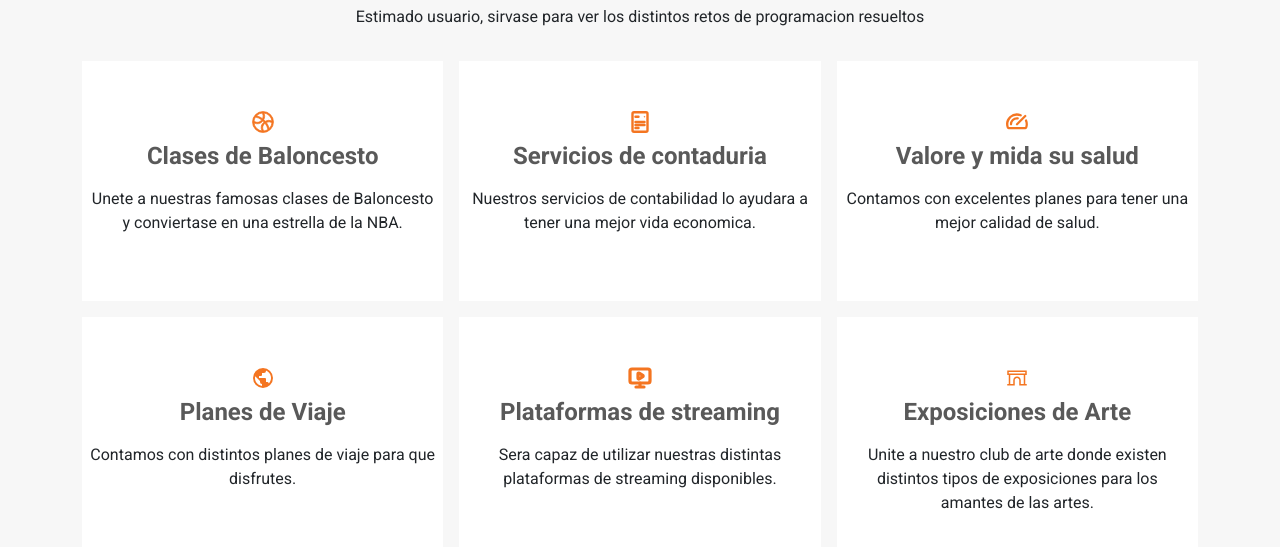
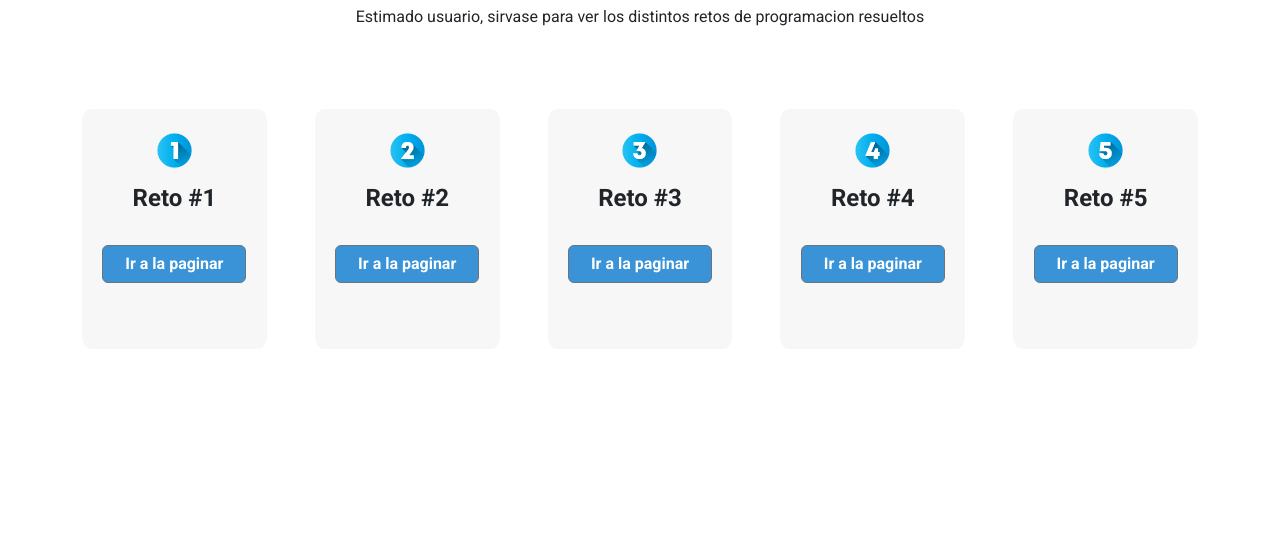
Before and after one commit to Hacknag/Tarea-2-TDW2, a plain HTML site: page index.html in a window 1280 px wide. Shown: the part 99-646 px from the top of the page. Drawn offline with nearby package versions, Linux system fonts and the light colour scheme.

Commit message:
Tarea #2 - TDW-02 - Avance #6

```diff
--- a/css/style.css
+++ b/css/style.css
@@ -11,3 +11,27 @@
     font-style: none;
 
 }
+
+.card-attribute5{
+    background-color: #f7f7f7;
+    width: 100%;
+    height: 15rem;
+    border-radius: 5%;
+}
+
+button{
+    width: 9rem;
+
+}
+
+.back-btn-b{
+    background-color: #3a93d7;
+}
+.back-btn{
+
+    color: #fff;
+    text-decoration: none;
+    font-style: none;
+    font-weight: bold;
+
+}
--- a/index.html
+++ b/index.html
@@ -10,9 +10,8 @@
       integrity="sha384-QWTKZyjpPEjISv5WaRU9OFeRpok6YctnYmDr5pNlyT2bRjXh0JMhjY6hW+ALEwIH"
       crossorigin="anonymous"
     />
-    <link rel="stylesheet" href="css/reto5.css" />
-    <link rel="icon" type="image/x-icon" href="img/html.png" />
     <link rel="stylesheet" href="css/style.css" />
+    <link rel="icon" type="image/x-icon" href="img/mainpage.png" />
   </head>
   <body>
     <div class="container">
@@ -23,149 +22,104 @@
           resueltos
         </p>
       </div>
-      <div class="row row-cols-1 row-cols-sm-2 row-cols-md-3 g-3">
+      <div class="row row-cols-1 row-cols-sm-3 row-cols-md-5 g-5 pt-5">
+        <!-- Reto #1 -->
+        <!-- Reto #1 -->
         <div class="col">
-          <div class="card-attribute5 text-center pt-4">
-            <div class="pt-4">
-              <svg
-                class="special-svg"
-                xmlns="http://www.w3.org/2000/svg"
-                width="1em"
-                height="1em"
-                viewBox="0 0 1024 1024"
-              >
-                <path
-                  fill="currentColor"
-                  d="M778.752 788.224a382.46 382.46 0 0 0 116.032-245.632a256.51 256.51 0 0 0-241.728-13.952a762.9 762.9 0 0 1 125.696 259.584m-55.04 44.224a699.65 699.65 0 0 0-125.056-269.632a256.13 256.13 0 0 0-56.064 331.968a382.7 382.7 0 0 0 181.12-62.336m-254.08 61.248A320.13 320.13 0 0 1 557.76 513.6a716 716 0 0 0-48.192-48.128a320.13 320.13 0 0 1-379.264 88.384a382.4 382.4 0 0 0 110.144 229.696a382.4 382.4 0 0 0 229.184 110.08zM129.28 481.088a256.13 256.13 0 0 0 331.072-56.448a699.65 699.65 0 0 0-268.8-124.352a382.66 382.66 0 0 0-62.272 180.8m106.56-235.84a762.9 762.9 0 0 1 258.688 125.056a256.51 256.51 0 0 0-13.44-241.088A382.46 382.46 0 0 0 235.84 245.248m318.08-114.944c40.576 89.536 37.76 193.92-8.448 281.344a780 780 0 0 1 66.176 66.112a320.83 320.83 0 0 1 282.112-8.128a382.4 382.4 0 0 0-110.144-229.12a382.4 382.4 0 0 0-229.632-110.208zM828.8 828.8a448 448 0 1 1-633.6-633.6a448 448 0 0 1 633.6 633.6"
+          <div class="card-attribute5 text-center pt-3">
+            <div class="pt-2">
+              <div>
+                <img
+                  src="img/numero-1.png"
+                  alt="Reto #1 Icono"
+                  width="35rem"
+                  height="35rem"
                 />
-              </svg>
-              <h4 class="fw-bold py-2 h2-title">Clases de Baloncesto</h4>
-              <p class="px-2">
-                Unete a nuestras famosas clases de Baloncesto y conviertase en
-                una estrella de la NBA.
-              </p>
+              </div>
+              <h4 class="fw-bold pt-3 pb-2 h2-title">Reto #1</h4>
+              <button type="button" class="btn btn-secondary mt-3 back-btn-b">
+                <a class="back-btn" href="/html/reto1.html">Ir a la paginar</a>
+              </button>
             </div>
           </div>
         </div>
+        <!-- Reto #2 -->
+        <!-- Reto #2 -->
         <div class="col">
-          <div class="card-attribute5 text-center pt-4">
-            <div class="pt-4">
-              <svg
-                xmlns="http://www.w3.org/2000/svg"
-                width="1em"
-                height="1em"
-                viewBox="0 0 32 32"
-              >
-                <g fill="none" stroke="currentColor">
-                  <path
-                    stroke-linecap="round"
-                    stroke-linejoin="round"
-                    stroke-width="3.2"
-                    d="M10 9h4m-4 7h12m-12 4h12m-12 4h4m-6 5h16a2 2 0 0 0 2-2V5a2 2 0 0 0-2-2H8a2 2 0 0 0-2 2v22a2 2 0 0 0 2 2"
-                  />
-                  <circle cx="22" cy="9" r=".5" fill="currentColor" />
-                </g>
-              </svg>
-              <h4 class="fw-bold py-2 h2-title">Servicios de contaduria</h4>
-              <p class="px-2">
-                Nuestros servicios de contabilidad lo ayudara a tener una mejor
-                vida economica.
-              </p>
+          <div class="card-attribute5 text-center pt-3">
+            <div class="pt-2">
+              <div>
+                <img
+                  src="img/numero-2.png"
+                  alt="Reto #2 Icono"
+                  width="35rem"
+                  height="35rem"
+                />
+              </div>
+              <h4 class="fw-bold pt-3 pb-2 h2-title">Reto #2</h4>
+              <button type="button" class="btn btn-secondary mt-3 back-btn-b">
+                <a class="back-btn" href="/html/reto2.html">Ir a la paginar</a>
+              </button>
             </div>
           </div>
         </div>
+        <!-- Reto #3 -->
+        <!-- Reto #3 -->
         <div class="col">
-          <div class="card-attribute5 text-center pt-4">
-            <div class="pt-4">
-              <svg
-                xmlns="http://www.w3.org/2000/svg"
-                width="1em"
-                height="1em"
-                viewBox="0 0 256 256"
-              >
-                <path
-                  fill="currentColor"
-                  d="m119.51 143.51l88-88a12 12 0 1 1 17 17l-88 88a12 12 0 1 1-17-17m14.23-43.2a12 12 0 1 0 2.62-23.85A75 75 0 0 0 128 76a76.08 76.08 0 0 0-76 76a12 12 0 0 0 24 0a52.06 52.06 0 0 1 52-52a55 55 0 0 1 5.74.31m101.54 7.5a12 12 0 0 0-22.19 9.19a92.47 92.47 0 0 1 2.58 63H40.34A92.23 92.23 0 0 1 128 60h.84a91.4 91.4 0 0 1 34.2 6.91a12 12 0 0 0 9.14-22.19A116.07 116.07 0 0 0 18.57 190.58A20.09 20.09 0 0 0 37.46 204h181.07a20.06 20.06 0 0 0 18.88-13.38a116.4 116.4 0 0 0-2.13-82.81"
+          <div class="card-attribute5 text-center pt-3">
+            <div class="pt-2">
+              <div>
+                <img
+                  src="img/numero-3.png"
+                  alt="Reto #3 Icono"
+                  width="35rem"
+                  height="35rem"
                 />
-              </svg>
-              <h4 class="fw-bold py-2 h2-title">Valore y mida su salud</h4>
-              <p class="px-2">
-                Contamos con excelentes planes para tener una mejor calidad de
-                salud.
-              </p>
+              </div>
+              <h4 class="fw-bold pt-3 pb-2 h2-title">Reto #3</h4>
+              <button type="button" class="btn btn-secondary mt-3 back-btn-b">
+                <a class="back-btn" href="/html/reto3.html">Ir a la paginar</a>
+              </button>
             </div>
           </div>
         </div>
+        <!-- Reto #4 -->
+        <!-- Reto #4 -->
         <div class="col">
-          <div class="card-attribute5 text-center pt-4">
-            <div class="pt-4">
-              <svg
-                xmlns="http://www.w3.org/2000/svg"
-                width="1em"
-                height="1em"
-                viewBox="0 0 24 24"
-              >
-                <path
-                  fill="currentColor"
-                  d="M17.9 17.39c-.26-.8-1.01-1.39-1.9-1.39h-1v-3a1 1 0 0 0-1-1H8v-2h2a1 1 0 0 0 1-1V7h2a2 2 0 0 0 2-2v-.41a7.984 7.984 0 0 1 2.9 12.8M11 19.93c-3.95-.49-7-3.85-7-7.93c0-.62.08-1.22.21-1.79L9 15v1a2 2 0 0 0 2 2m1-16A10 10 0 0 0 2 12a10 10 0 0 0 10 10a10 10 0 0 0 10-10A10 10 0 0 0 12 2"
+          <div class="card-attribute5 text-center pt-3">
+            <div class="pt-2">
+              <div>
+                <img
+                  src="img/numero-4.png"
+                  alt="Reto #4 Icono"
+                  width="35rem"
+                  height="35rem"
                 />
-              </svg>
-              <h4 class="fw-bold py-2 h2-title">Planes de Viaje</h4>
-              <p class="px-2">
-                Contamos con distintos planes de viaje para que disfrutes.
-              </p>
+              </div>
+              <h4 class="fw-bold pt-3 pb-2 h2-title">Reto #4</h4>
+              <button type="button" class="btn btn-secondary mt-3 back-btn-b">
+                <a class="back-btn" href="/html/reto4.html">Ir a la paginar</a>
+              </button>
             </div>
           </div>
         </div>
+        <!-- Reto #5 -->
+        <!-- Reto #5 -->
         <div class="col">
-          <div class="card-attribute5 text-center pt-4">
-            <div class="pt-4">
-              <svg
-                xmlns="http://www.w3.org/2000/svg"
-                width="1em"
-                height="1em"
-                viewBox="0 0 24 24"
-              >
-                <g
-                  fill="none"
-                  stroke="currentColor"
-                  stroke-linecap="round"
-                  stroke-linejoin="round"
-                  stroke-width="3.2"
-                >
-                  <path
-                    d="M10 7.75a.75.75 0 0 1 1.142-.638l3.664 2.249a.75.75 0 0 1 0 1.278l-3.664 2.25a.75.75 0 0 1-1.142-.64zM12 17v4m-4 0h8"
-                  />
-                  <rect width="20" height="14" x="2" y="3" rx="2" />
-                </g>
-              </svg>
-              <h4 class="fw-bold py-2 h2-title">Plataformas de streaming</h4>
-              <p class="px-2">
-                Sera capaz de utilizar nuestras distintas plataformas de
-                streaming disponibles.
-              </p>
-            </div>
-          </div>
-        </div>
-        <div class="col">
-          <div class="card-attribute5 text-center pt-4">
-            <div class="pt-4">
-              <svg
-                xmlns="http://www.w3.org/2000/svg"
-                width="1em"
-                height="1em"
-                viewBox="0 0 32 32"
-              >
-                <path
-                  fill="currentColor"
-                  d="M3 6v6h2v12H3v2h10v-7c0-1.654 1.346-3 3-3s3 1.346 3 3v7h10v-2h-2V12h2V6zm2 2h22v2H5zm2 4h18v12h-4v-5c0-2.757-2.243-5-5-5s-5 2.243-5 5v5H7z"
+          <div class="card-attribute5 text-center pt-3">
+            <div class="pt-2">
+              <div>
+                <img
+                  src="img/numero-5.png"
+                  alt="Reto #5 Icono"
+                  width="35rem"
+                  height="35rem"
                 />
-              </svg>
-              <h4 class="fw-bold py-2 h2-title">Exposiciones de Arte</h4>
-              <p class="px-2">
-                Unite a nuestro club de arte donde existen distintos tipos de
-                exposiciones para los amantes de las artes.
-              </p>
+              </div>
+              <h4 class="fw-bold pt-3 pb-2 h2-title">Reto #5</h4>
+              <button type="button" class="btn btn-secondary mt-3 back-btn-b">
+                <a class="back-btn" href="/html/reto5.html">Ir a la paginar</a>
+              </button>
             </div>
           </div>
         </div>
```
Also changed, not shown: html/reto1.html (+2 -2 lines), html/reto2.html (+1 -1 lines), html/reto3.html (+1 -1 lines), html/reto4.html (+1 -1 lines), html/reto5.html (+1 -1 lines), img/mainpage.png (renamed from img/html.png).
